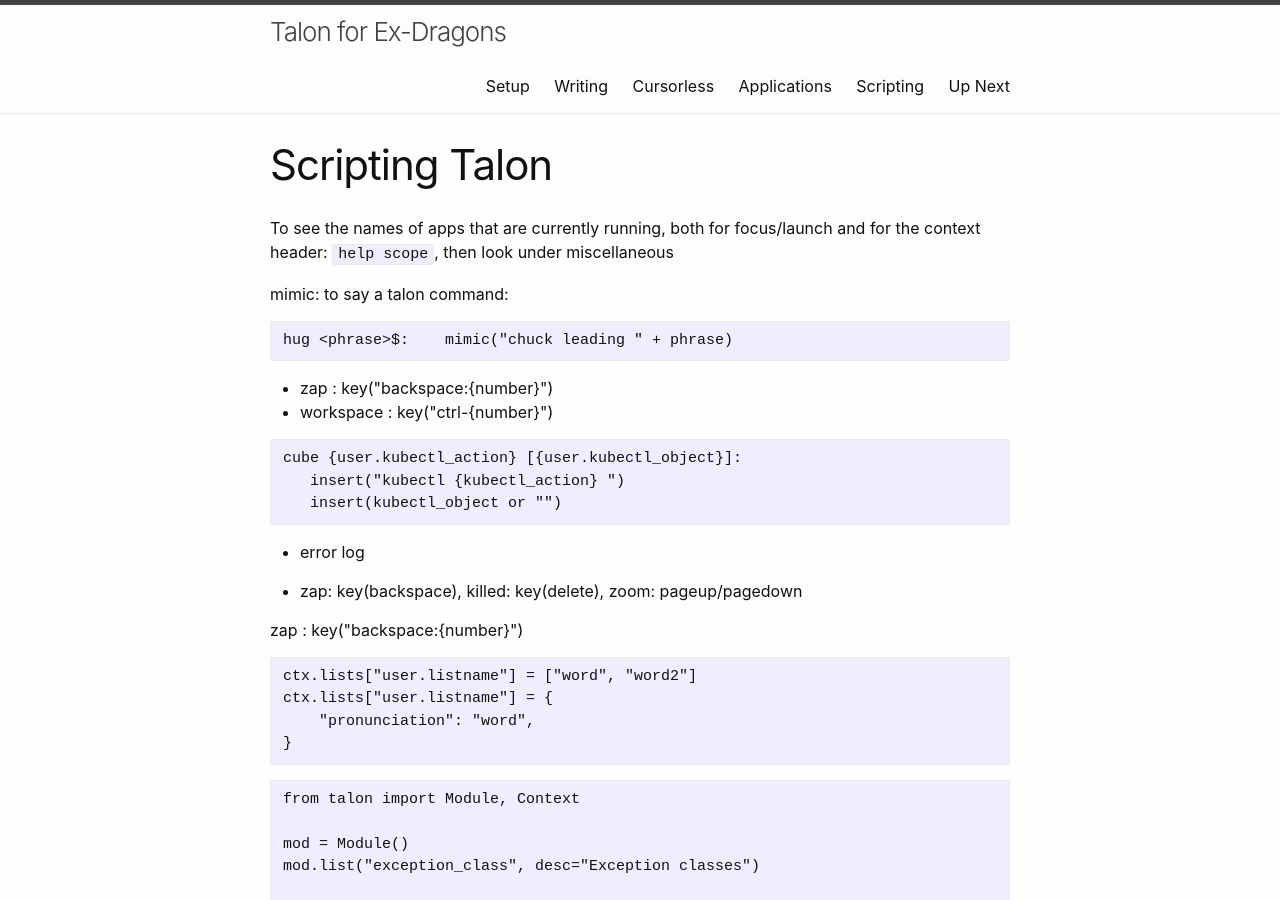
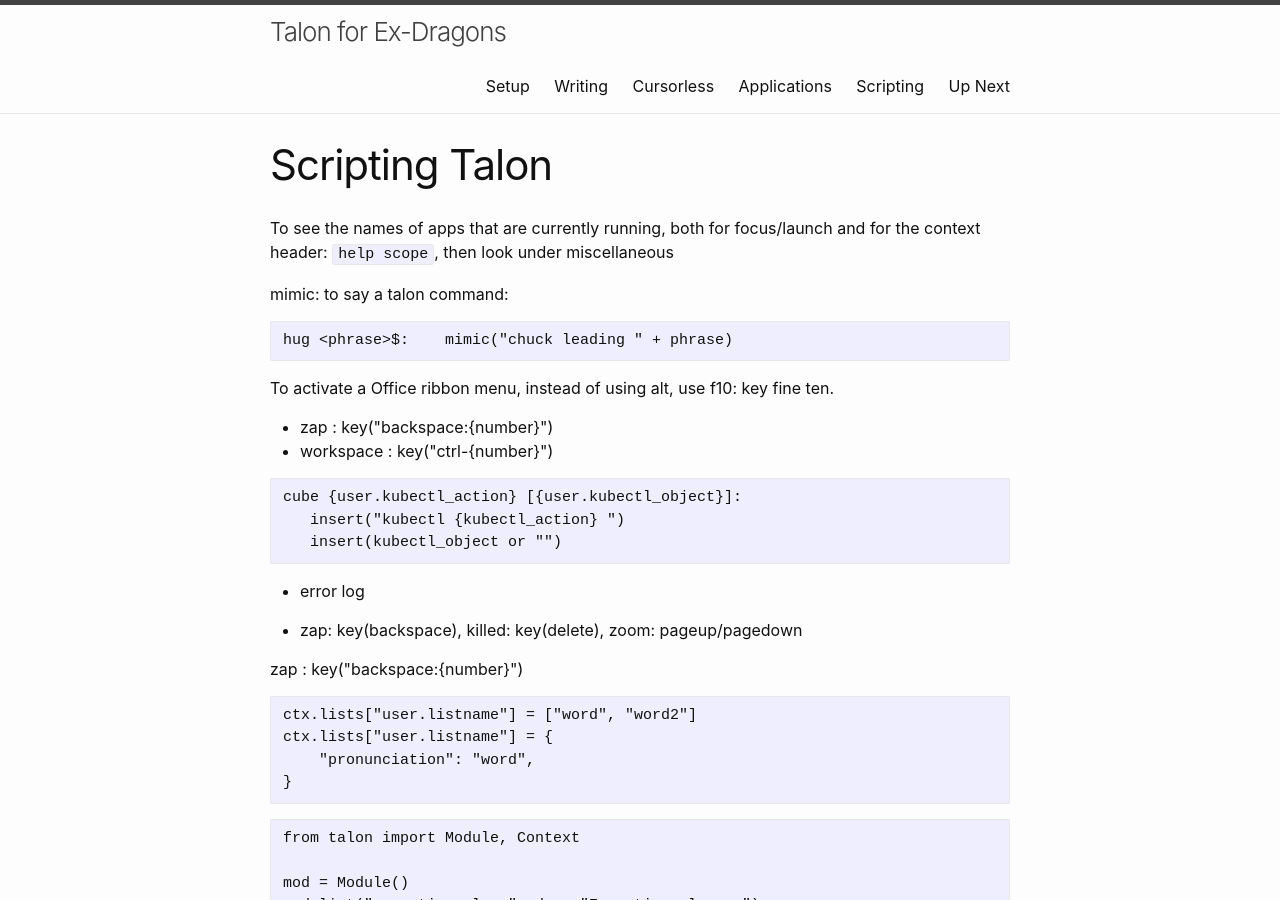
Before and after one commit to aschneiderman/talon-notes, a Jekyll site: the page built from pages/scripting/scripting-talon.md, in a window 1280 px wide and 900 px high. Built offline with Jekyll 4.4.1, drawn with Linux system fonts in a browser that asks for light colours.

Commit message:
some special keys

````diff
--- a/pages/scripting/scripting-talon.md
+++ b/pages/scripting/scripting-talon.md
@@ -11,6 +11,7 @@ mimic: to say a talon command:
 ```
 hug <phrase>$:    mimic("chuck leading " + phrase)
 ```
+To activate a Office ribbon menu,  instead of using alt, use f10: key fine ten.
 
 - zap <number>: key("backspace:{number}")
 - workspace <number>: key("ctrl-{number}")
````
